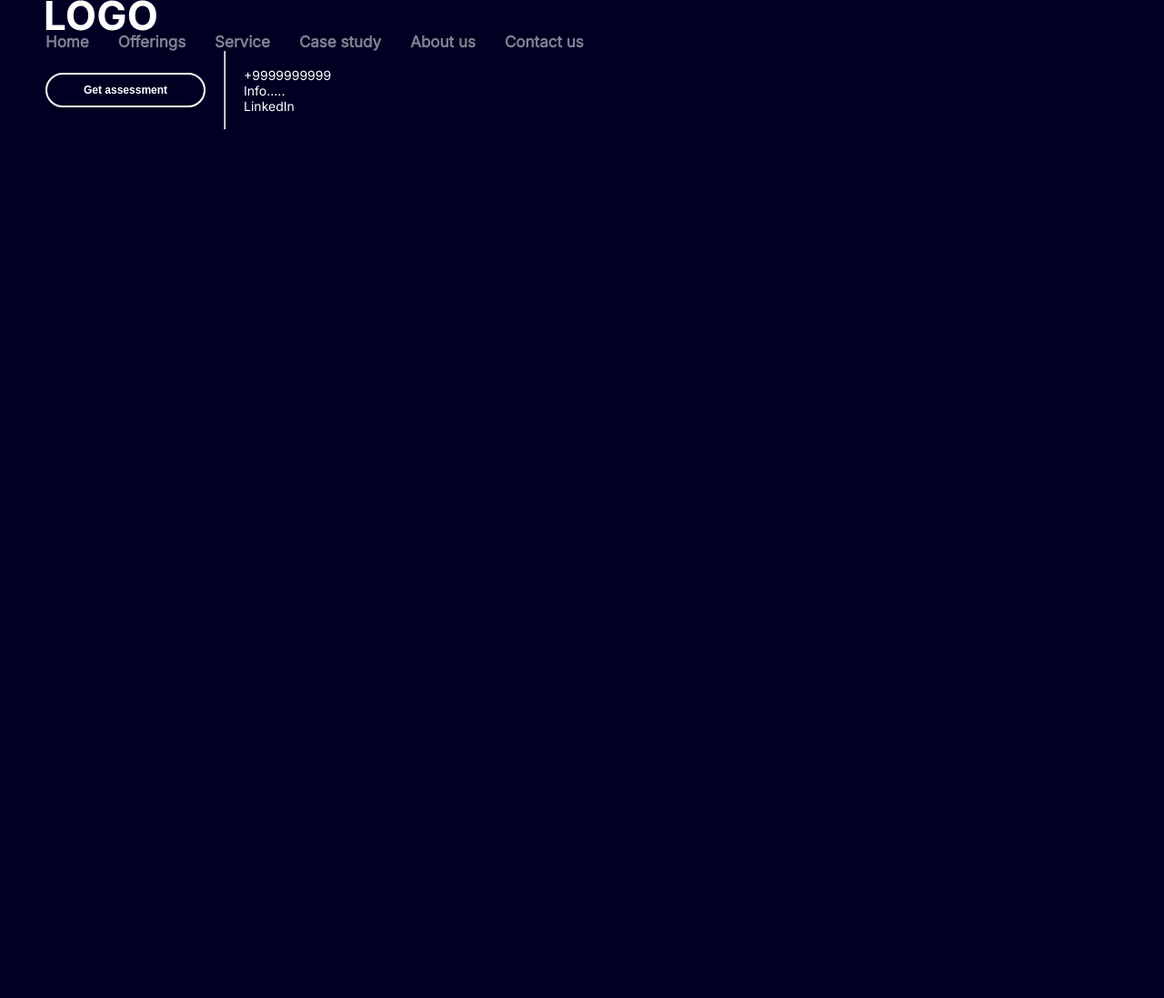
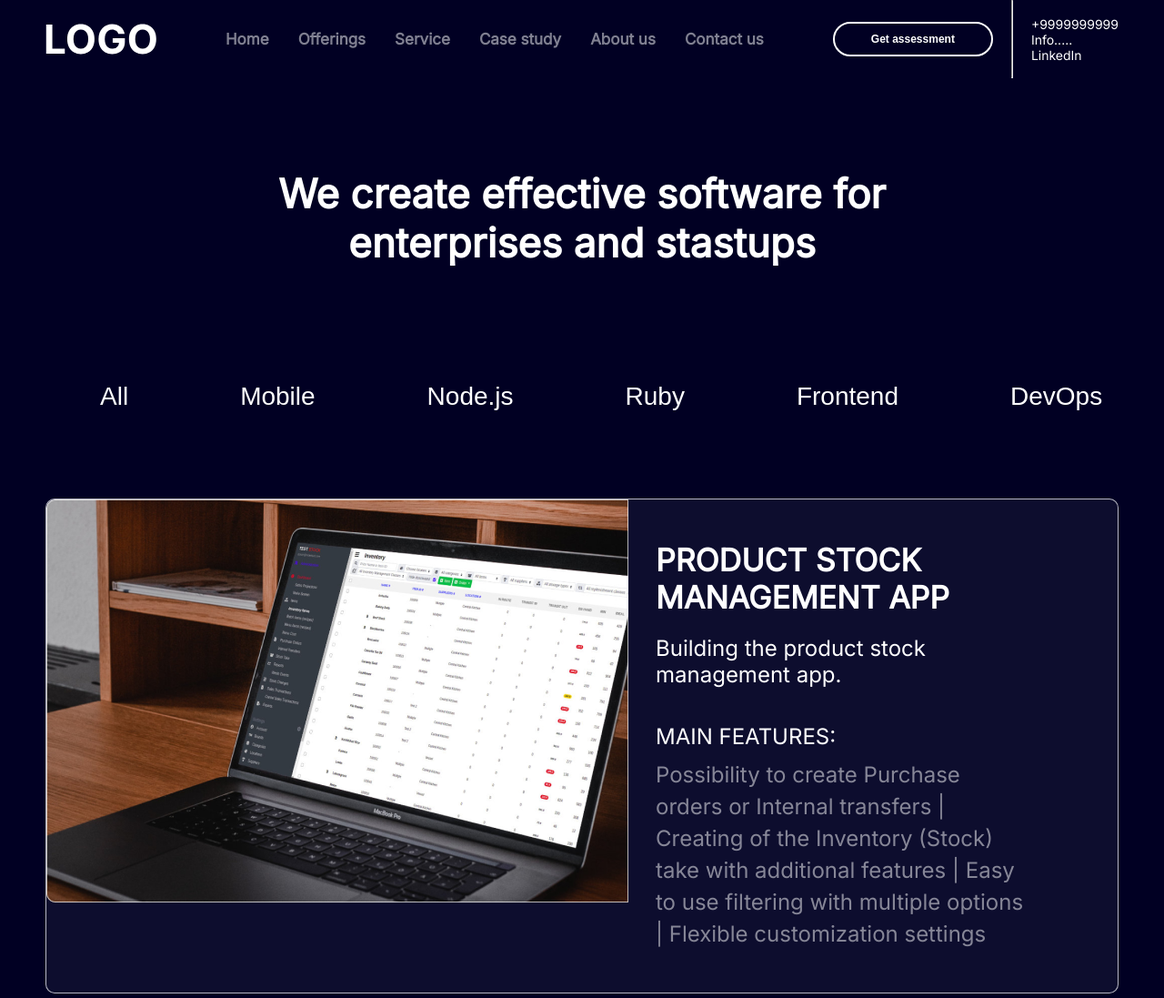
Before and after one commit to Shukhratov3082/Development-products, a plain HTML site: page case.html in a window 1280 px wide. Shown: the top 1097 px of the page at 91% size. Before the commit the page ends 800 px from the top, so only its background shows below. Drawn offline with Linux system fonts and the light colour scheme.

Commit message:
second page cards done

```diff
--- a/case.html
+++ b/case.html
@@ -9,7 +9,6 @@
   <body>
     <div class="container">
       <nav>
-        <header>
         <img src="images/logo.svg" alt="logo" />
         <nav class="header__nav">
           <a href="">Home</a>
@@ -30,8 +29,126 @@
             </p>
           </div>
         </div>
-        </header>
       </nav>
+    </div>
+    <div class="container">
+      <div class="hero">
+        <div class="hero__content">
+          <h1>We create effective software for enterprises and stastups</h1>
+        </div>
+        <div class="hero__filter">
+          <button class="hero__btns"><span>All</span></button>
+          <button class="hero__btns"><span>Mobile</span></button>
+          <button class="hero__btns"><span>Node.js</span></button>
+          <button class="hero__btns"><span>Ruby</span></button>
+          <button class="hero__btns"><span>Frontend</span></button>
+          <button class="hero__btns"><span>DevOps</span></button>
+        </div>
+      </div>
+    </div>
+    <div class="container">
+      <main>
+        <div class="main__box box-1">
+          <div class="box__img">
+            <img src="./images/case-page/main-1.png" alt="main img" />
+          </div>
+          <div class="box__content">
+            <div>
+              <h2>PRODUCT STOCK MANAGEMENT APP</h2>
+              <p>Building the product stock management app.</p>
+            </div>
+            <div>
+              <span>MAIN FEATURES:</span>
+              <p>
+                Possibility to create Purchase orders or Internal transfers |
+                Creating of the Inventory (Stock) take with additional features
+                | Easy to use filtering with multiple options | Flexible
+                customization settings
+              </p>
+            </div>
+          </div>
+        </div>
+        <div class="main__box box-2">
+          <div class="box__img">
+            <img src="./images/case-page/main-2.png" alt="main img" />
+          </div>
+          <div class="box__content">
+            <div>
+              <h2>PRODUCT STOCK MANAGEMENT APP</h2>
+              <p>Building the product stock management app.</p>
+            </div>
+            <div>
+              <span>MAIN FEATURES:</span>
+              <p>
+                Possibility to create Purchase orders or Internal transfers |
+                Creating of the Inventory (Stock) take with additional features
+                | Easy to use filtering with multiple options | Flexible
+                customization settings
+              </p>
+            </div>
+          </div>
+        </div>
+        <div class="main__box box-3">
+          <div class="box__img">
+            <img src="./images/case-page/main-3.png" alt="main img" />
+          </div>
+          <div class="box__content">
+            <div>
+              <h2>PRODUCT STOCK MANAGEMENT APP</h2>
+              <p>Building the product stock management app.</p>
+            </div>
+            <div>
+              <span>MAIN FEATURES:</span>
+              <p>
+                Possibility to create Purchase orders or Internal transfers |
+                Creating of the Inventory (Stock) take with additional features
+                | Easy to use filtering with multiple options | Flexible
+                customization settings
+              </p>
+            </div>
+          </div>
+        </div>
+        <div class="main__box box-4">
+          <div class="box__img">
+            <img src="./images/case-page/main-4.png" alt="main img" />
+          </div>
+          <div class="box__content">
+            <div>
+              <h2>PRODUCT STOCK MANAGEMENT APP</h2>
+              <p>Building the product stock management app.</p>
+            </div>
+            <div>
+              <span>MAIN FEATURES:</span>
+              <p>
+                Possibility to create Purchase orders or Internal transfers |
+                Creating of the Inventory (Stock) take with additional features
+                | Easy to use filtering with multiple options | Flexible
+                customization settings
+              </p>
+            </div>
+          </div>
+        </div>
+        <div class="main__box box-5">
+          <div class="box__img">
+            <img src="./images/case-page/main-5.png" alt="main img" />
+          </div>
+          <div class="box__content">
+            <div>
+              <h2>PRODUCT STOCK MANAGEMENT APP</h2>
+              <p>Building the product stock management app.</p>
+            </div>
+            <div>
+              <span>MAIN FEATURES:</span>
+              <p>
+                Possibility to create Purchase orders or Internal transfers |
+                Creating of the Inventory (Stock) take with additional features
+                | Easy to use filtering with multiple options | Flexible
+                customization settings
+              </p>
+            </div>
+          </div>
+        </div>
+      </main>
     </div>
   </body>
 </html>
--- a/styles/basic/basick.css
+++ b/styles/basic/basick.css
@@ -9,6 +9,7 @@
 :root {
   --theme: #010023;
   --textColor: #ffffff;
+  --p-color: rgba(255, 255, 255, 0.50);
 }
 
 html {
--- a/styles/layouts/case-page/hero.css
+++ b/styles/layouts/case-page/hero.css
@@ -0,0 +1,39 @@
+.hero {
+    margin-bottom: 1rem;
+}
+
+
+.hero__content {
+    padding: 10rem 18.5rem;
+}
+
+.hero__content>h1 {
+    text-align: center;
+    color: var(--textColor);
+    font-size: 4.4rem;
+    font-weight: 700;
+}
+
+.hero__filter {
+    width: 100%;
+    height: 8.4rem;
+    display: flex;
+    justify-content: space-between;
+}
+
+.hero__btns {
+    padding: 2.4rem 6.3rem 2.5rem 6rem;
+    transition: all .5s ease-in-out;
+    border-radius: 1rem;
+}
+
+.hero__btns:hover {
+    border: 1px solid #ffffffb3;
+    background: #ffffff0d;
+}
+
+.hero__btns>span {
+    color: var(--textColor);
+    font-size: 2.8rem;
+    font-weight: 400;
+}
--- /dev/null
+++ b/styles/layouts/case-page/mainPage.css
@@ -0,0 +1,57 @@
+.main__box {
+    margin-top: 7rem;
+    display: flex;
+    border-radius: 1rem;
+    border: 1px solid #ffffffb3;
+    background: #ffffff0d;
+}
+
+.box__content {
+    padding: 4.6rem 10.2rem 4.7rem 3rem;
+    display: flex;
+    flex-direction: column;
+    gap: 3.9rem;
+}
+
+.box__content>div:nth-child(1) {
+    display: flex;
+    flex-direction: column;
+    gap: 2.1rem;
+}
+
+.box__content>div:nth-child(2) {
+    display: flex;
+    flex-direction: column;
+    gap: 1rem;
+}
+
+.box__content>div:nth-child(1)>h2 {
+    color: var(--textColor);
+    font-size: 3.4rem;
+    font-weight: 700;
+}
+
+.box__content>div:nth-child(1)>p {
+    color: var(--textColor);
+    font-size: 2.4rem;
+    font-weight: 400;
+}
+
+.box__content>div:nth-child(2)>span {
+    color: var(--textColor);
+    font-size: 2.4rem;
+    font-weight: 400;
+}
+
+.box__content>div:nth-child(2)>p {
+    color: var(--p-color);
+    font-size: 2.4rem;
+    font-weight: 400;
+    line-height: 3.5rem;
+}
+
+
+.box-2,
+.box-4{
+    flex-direction: row-reverse;
+}
--- a/styles/main.css
+++ b/styles/main.css
@@ -4,3 +4,4 @@
 
 
 @import "./layouts/case-page/hero.css";
+@import "./layouts/case-page/mainPage.css";
```
Also changed, not shown: images/case-page/main-1.png (added), images/case-page/main-2.png (added), images/case-page/main-3.png (added), images/case-page/main-4.png (added), images/case-page/main-5.png (added). Lines whose indentation alone changed are shown as unchanged.
